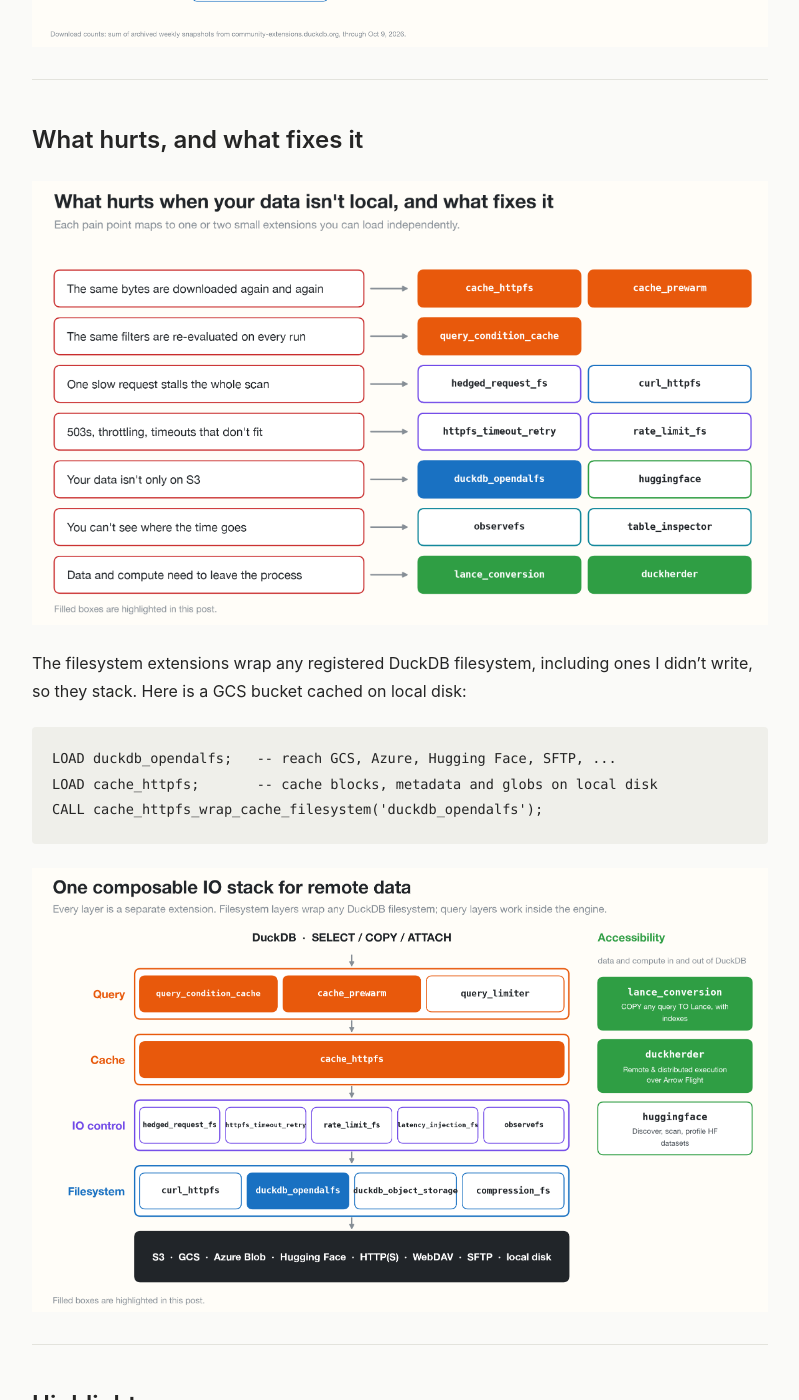
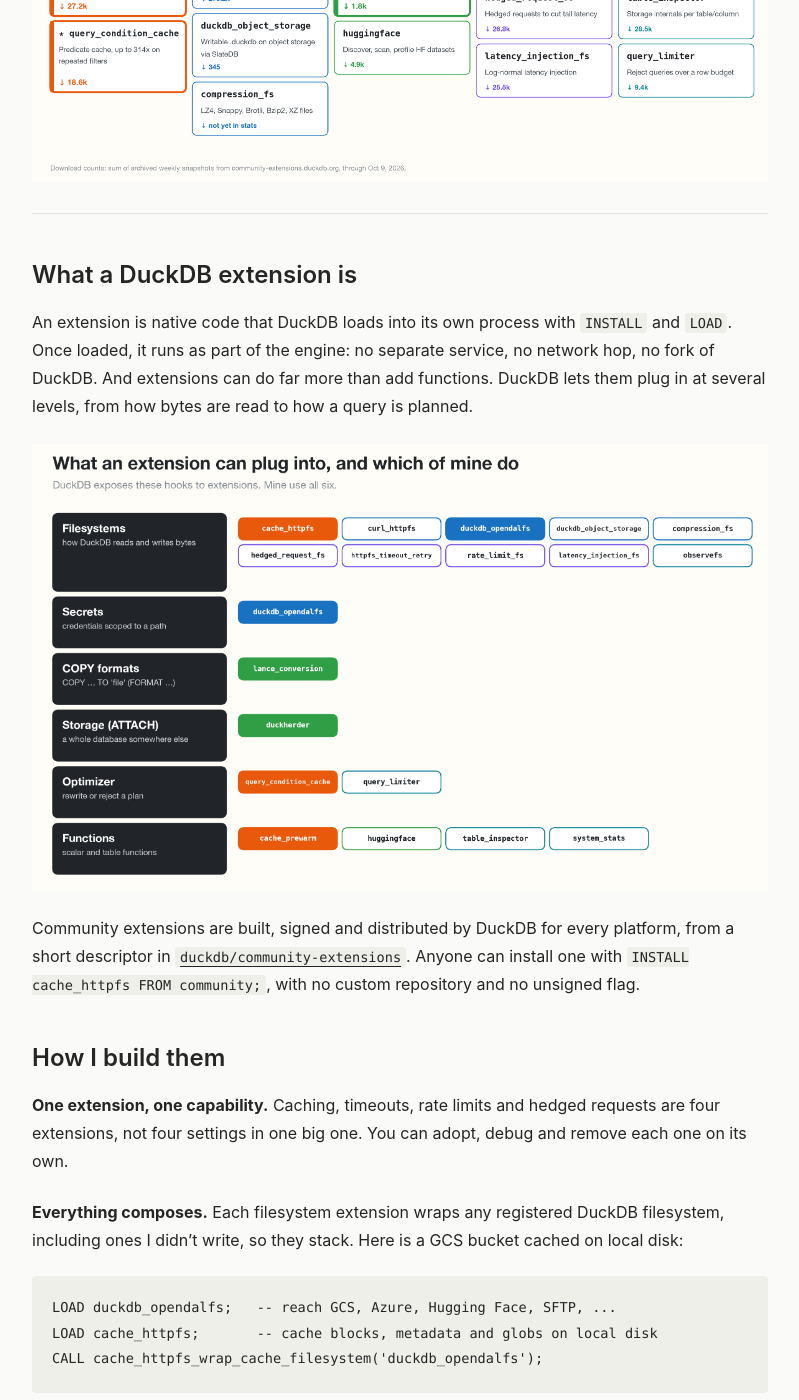
Before and after one commit to dentiny/dentiny.github.io, a Jekyll site: the page built from _posts/2026-10-09-duckdb-extensions.md, in a window 1280 px wide and 1400 px high, scrolled down 1363 px. Shown: the whole window, without its empty margins (240-1039 px from the left). Built offline with Jekyll 4.4.1, drawn with Linux system fonts in a browser that asks for light colours; some of the changed text lies outside the part shown.

Commit message:
Restructure post: what extensions are, build principles, and motivation

````diff
--- a/_posts/2026-10-09-duckdb-extensions.md
+++ b/_posts/2026-10-09-duckdb-extensions.md
@@ -7,7 +7,9 @@
 
 DuckDB is fast on a laptop SSD. Point it at S3 and you're dealing with round trips, tail latency, throttling and egress bills instead.
 
-Since March 2025, my collaborators and I have shipped 18 DuckDB community extensions to close that gap. They've been downloaded more than 2.2 million times, and `cache_httpfs` is the fifth most downloaded of the roughly 370 extensions in the community catalog.
+In November 2024, a DuckDB user opened [an issue on `httpfs`](https://github.com/duckdb/duckdb-httpfs/issues/4) asking for a disk cache: querying S3 from a laptop was slow, and every query paid for egress again. That issue is still open. Four months later I shipped `cache_httpfs` as a community extension. Last week it was downloaded 58,798 times, fifth among roughly 360 community extensions.
+
+That's the pattern behind everything in this post. Since March 2025, my collaborators and I have shipped 18 DuckDB extensions, downloaded more than 2.2 million times. Here's the short version.
 
 **TL;DR**
 
@@ -25,11 +27,19 @@
 
 ---
 
-## What hurts, and what fixes it
+## What a DuckDB extension is
 
-![Pain points of remote data mapped to the extensions that fix them](/assets/images/duckdb-extensions/pain-to-fix.png)
+An extension is native code that DuckDB loads into its own process with `INSTALL` and `LOAD`. Once loaded, it runs as part of the engine: no separate service, no network hop, no fork of DuckDB. And extensions can do far more than add functions. DuckDB lets them plug in at several levels, from how bytes are read to how a query is planned.
 
-The filesystem extensions wrap any registered DuckDB filesystem, including ones I didn't write, so they stack. Here is a GCS bucket cached on local disk:
+![The hooks DuckDB exposes to extensions, and which of my extensions use each one](/assets/images/duckdb-extensions/extension-hooks.png)
+
+Community extensions are built, signed and distributed by DuckDB for every platform, from a short descriptor in [`duckdb/community-extensions`](https://github.com/duckdb/community-extensions). Anyone can install one with `INSTALL cache_httpfs FROM community;`, with no custom repository and no unsigned flag.
+
+## How I build them
+
+**One extension, one capability.** Caching, timeouts, rate limits and hedged requests are four extensions, not four settings in one big one. You can adopt, debug and remove each one on its own.
+
+**Everything composes.** Each filesystem extension wraps any registered DuckDB filesystem, including ones I didn't write, so they stack. Here is a GCS bucket cached on local disk:
 
 ```sql
 LOAD duckdb_opendalfs;   -- reach GCS, Azure, Hugging Face, SFTP, ...
@@ -38,6 +48,18 @@
 ```
 
 ![The extensions arranged as a layered IO stack](/assets/images/duckdb-extensions/storage-stack.png)
+
+**Stay focused.** Almost everything I build is about storage, caching, or getting data in and out of DuckDB. The resilience and observability extensions exist to make those three dependable in production.
+
+## Why I build them
+
+Two kinds of problems get my attention.
+
+**Pain that users have already written down.** I read DuckDB's issue tracker, its discussion threads and my own repositories' issues, looking for complaints that keep coming back. The disk cache request above is one example. After `cache_httpfs` shipped, [more than 40 issues from other people](https://github.com/dentiny/duck-read-cache-fs/issues?q=is%3Aissue+-author%3Adentiny) shaped what it became.
+
+![Pain points of remote data mapped to the extensions that fix them](/assets/images/duckdb-extensions/pain-to-fix.png)
+
+**Connections to the outside world that don't belong in DuckDB's core.** DuckDB keeps its core small and free of external dependencies, which is right for the engine. But users still need to read XZ-compressed CSVs, write Lance datasets, reach WebDAV and SFTP, or keep a database in SlateDB. Those bring heavy dependencies, such as a Rust Lance writer, Apache OpenDAL or SlateDB, and they change faster than DuckDB's release cycle. An extension is the right home for them: it ships on its own schedule, and only the people who need it pay for it.
 
 ---
 
````
Also changed, not shown: assets/images/duckdb-extensions/extension-hooks.png (added).
